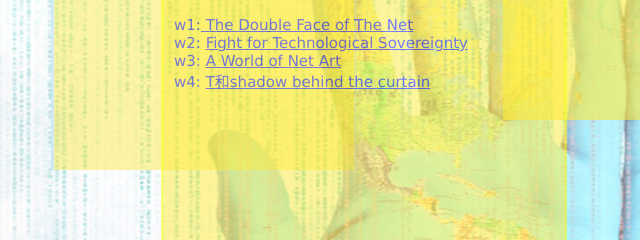
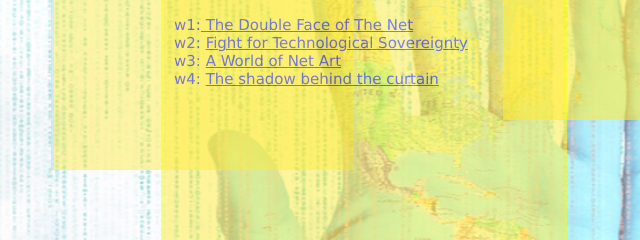
Before and after one commit to Avery007/cart211, a plain HTML site: page index.html in a window 1280 px wide. Shown: the part 230-470 px from the top of the page, 9-649 px from the left. Drawn offline with Linux system fonts and the light colour scheme.

Commit message:
Update index.html

```diff
--- a/index.html
+++ b/index.html
@@ -34,7 +34,7 @@ w1:<a href="pages/w1.html"> The Double Face of The Net</a><br>
 
 w2: <a href="pages/w2.html">Fight for Technological Sovereignty</a>    <br>
 w3: <a href="pages/w3.html">A World of Net Art </a>     <br>
-w4: <a href="pages/w5.html">T和shadow behind the curtain</a>     <br>
+w4: <a href="pages/w5.html">The shadow behind the curtain</a>     <br>
 
 
 <br></p></div>
```
